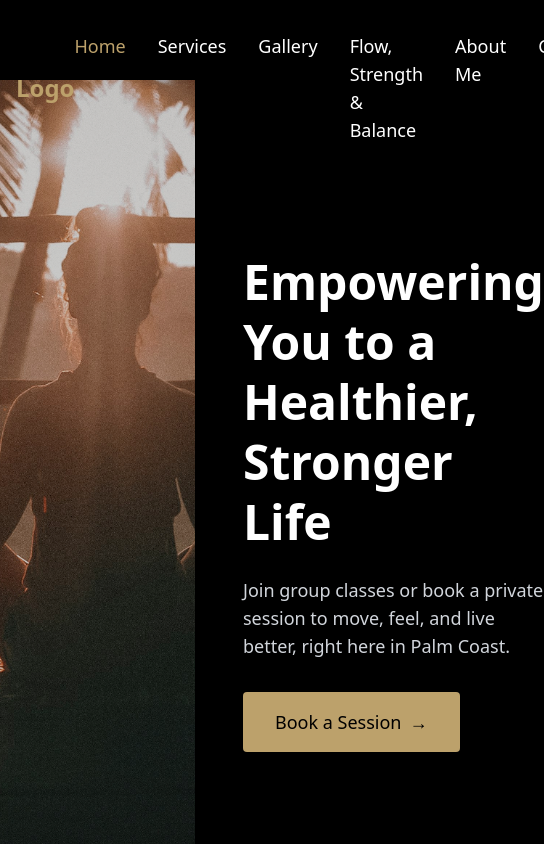
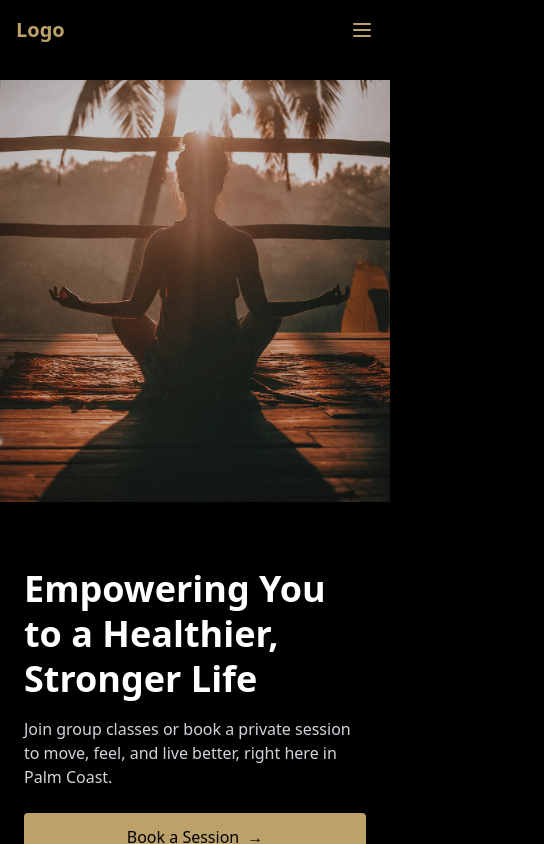
Before and after one commit to MidnightOracle/victoria-villano-fitness, a React (Vite) app: page / in a window 390 px wide. Shown: the top 844 px of the page, 544 px wide, since content can reach past the window. Built offline with nearby package versions, Linux system fonts and the light colour scheme.

Commit message:
feat: enhance responsive design and navigation - Update Navbar with mobile menu and scroll features - Improve Contact page responsiveness - Refine Home page layout and spacing

```diff
--- a/src/components/Navbar.tsx
+++ b/src/components/Navbar.tsx
@@ -6,6 +6,7 @@ export default function Navbar() {
   const [scrollProgress, setScrollProgress] = useState(0);
   const [showScrollTop, setShowScrollTop] = useState(false);
   const [mounted, setMounted] = useState(false);
+  const [isMenuOpen, setIsMenuOpen] = useState(false);
   const location = useLocation();
   const pathname = location.pathname;
 
@@ -58,6 +59,11 @@ export default function Navbar() {
     setMounted(true);
   }, []);
 
+  // Close menu when route changes
+  useEffect(() => {
+    setIsMenuOpen(false);
+  }, [pathname]);
+
   // Determine if we're on a dark background page
   const isDarkBg = pathname === '/blog' || pathname.startsWith('/blog/');
 
@@ -79,6 +85,15 @@ export default function Navbar() {
     return null;
   }
 
+  const navLinks = [
+    { to: '/', label: 'Home' },
+    { to: '/#feel-good-move-better', label: 'Services', onClick: (e: React.MouseEvent<HTMLAnchorElement>) => scrollToSection(e, 'feel-good-move-better') },
+    { to: '/#gallery', label: 'Gallery', onClick: (e: React.MouseEvent<HTMLAnchorElement>) => scrollToSection(e, 'gallery') },
+    { to: '/blog', label: 'Flow, Strength & Balance' },
+    { to: '/#about', label: 'About Me', onClick: (e: React.MouseEvent<HTMLAnchorElement>) => scrollToSection(e, 'about') },
+    { to: '/contact', label: 'Contact' }
+  ];
+
   return (
     <>
       {/* Scroll Progress Bar */}
@@ -96,71 +111,76 @@ export default function Navbar() {
       <header className={`fixed top-0 left-0 right-0 z-40 transition-all duration-300 ${
         isScrolled ? 'bg-black/90 backdrop-blur-sm shadow-lg' : isDarkBg ? 'bg-black' : 'bg-transparent'
       }`}>
-        <div className="container mx-auto px-4 md:px-16 py-8 flex justify-between items-center">
-          <Link to="/" className="text-2xl font-bold text-[#bca16b] transition-colors hover:text-[#d4b87d]">Logo</Link>
-          <nav>
-            <ul className="flex gap-8">
-              <li>
-                <Link
-                  to="/"
-                  className={`text-lg transition-colors ${
-                    pathname === '/' ? 'text-[#bca16b]' : 'hover:text-[#bca16b]'
-                  }`}
-                >
-                  Home
-                </Link>
-              </li>
-              <li>
-                <Link
-                  to="/#feel-good-move-better"
-                  onClick={(e) => scrollToSection(e, 'feel-good-move-better')}
-                  className="text-lg transition-colors hover:text-[#bca16b]"
-                >
-                  Services
-                </Link>
-              </li>
-              <li>
-                <Link
-                  to="/#gallery"
-                  onClick={(e) => scrollToSection(e, 'gallery')}
-                  className="text-lg transition-colors hover:text-[#bca16b]"
-                >
-                  Gallery
-                </Link>
-              </li>
-              <li>
-                <Link
-                  to="/blog"
-                  className={`text-lg transition-colors ${
-                    pathname === '/blog' ? 'text-[#bca16b]' : 'hover:text-[#bca16b]'
-                  }`}
-                >
-                  Flow, Strength & Balance
-                </Link>
-              </li>
-              <li>
-                <Link
-                  to="/#about"
-                  onClick={(e) => scrollToSection(e, 'about')}
-                  className="text-lg transition-colors hover:text-[#bca16b]"
-                >
-                  About Me
-                </Link>
-              </li>
-              <li>
-                <Link
-                  to="/contact"
-                  className={`text-lg transition-colors ${
-                    pathname === '/contact' ? 'text-[#bca16b]' : 'hover:text-[#bca16b]'
-                  }`}
-                >
-                  Contact
-                </Link>
-              </li>
+        <div className="container mx-auto px-4 py-4 md:py-8 flex justify-between items-center">
+          <Link to="/" className="text-xl md:text-2xl font-bold text-[#bca16b] transition-colors hover:text-[#d4b87d]">Logo</Link>
+
+          {/* Mobile Menu Button */}
+          <button
+            className="md:hidden text-[#bca16b] hover:text-[#d4b87d] transition-colors"
+            onClick={() => setIsMenuOpen(!isMenuOpen)}
+          >
+            <svg xmlns="http://www.w3.org/2000/svg" fill="none" viewBox="0 0 24 24" stroke="currentColor" className="w-6 h-6">
+              {isMenuOpen ? (
+                <path strokeLinecap="round" strokeLinejoin="round" strokeWidth={2} d="M6 18L18 6M6 6l12 12" />
+              ) : (
+                <path strokeLinecap="round" strokeLinejoin="round" strokeWidth={2} d="M4 6h16M4 12h16M4 18h16" />
+              )}
+            </svg>
+          </button>
+
+          {/* Desktop Navigation */}
+          <nav className="hidden md:block">
+            <ul className="flex gap-6 lg:gap-8">
+              {navLinks.map((link) => (
+                <li key={link.to}>
+                  <Link
+                    to={link.to}
+                    onClick={link.onClick}
+                    className={`text-base lg:text-lg transition-colors ${
+                      pathname === link.to ? 'text-[#bca16b]' : 'text-white hover:text-[#bca16b]'
+                    }`}
+                  >
+                    {link.label}
+                  </Link>
+                </li>
+              ))}
             </ul>
           </nav>
         </div>
+
+        {/* Mobile Navigation */}
+        <nav className={`md:hidden transition-all duration-300 overflow-hidden ${
+          isMenuOpen ? 'max-h-screen bg-black/95 border-t border-[#bca16b]/20' : 'max-h-0'
+        }`}>
+          <ul className="container mx-auto px-4 py-4">
+            {navLinks.map((link) => (
+              <li key={link.to} className="mb-4 last:mb-0">
+                <Link
+                  to={link.to}
+                  onClick={link.onClick}
+                  className={`block py-2 text-lg transition-colors ${
+                    pathname === link.to ? 'text-[#bca16b]' : 'text-white hover:text-[#bca16b]'
+                  }`}
+                >
+                  {link.label}
+                </Link>
+              </li>
+            ))}
+          </ul>
+        </nav>
       </header>
+
+      {/* Scroll to Top Button */}
+      <button
+        onClick={() => window.scrollTo({ top: 0, behavior: 'smooth' })}
+        className={`fixed bottom-4 right-4 bg-black/90 text-[#bca16b] p-3 rounded-full shadow-lg transition-all duration-300 hover:bg-black hover:text-[#d4b87d] ${
+          showScrollTop ? 'opacity-100 translate-y-0' : 'opacity-0 translate-y-10 pointer-events-none'
+        }`}
+      >
+        <svg xmlns="http://www.w3.org/2000/svg" fill="none" viewBox="0 0 24 24" stroke="currentColor" className="w-6 h-6">
+          <path strokeLinecap="round" strokeLinejoin="round" strokeWidth={2} d="M5 10l7-7m0 0l7 7m-7-7v18" />
+        </svg>
+      </button>
     </>
   );
 }
--- a/src/pages/Home.tsx
+++ b/src/pages/Home.tsx
@@ -5,9 +5,9 @@ const Home: React.FC = () => {
   return (
     <div className="relative">
       {/* Hero Section */}
-      <section className="relative min-h-screen w-full bg-black flex">
+      <section className="relative min-h-screen w-full bg-black flex flex-col md:flex-row">
         {/* Left side - Image */}
-        <div className="w-1/2 relative">
+        <div className="w-full md:w-1/2 h-[50vh] md:h-auto relative">
           <img
             src="/images/hero-meditation.jpg"
             alt="Meditation at sunset"
@@ -17,17 +17,17 @@ const Home: React.FC = () => {
         </div>
 
         {/* Right side - Content */}
-        <div className="w-1/2 flex items-center bg-black p-12">
-          <div className="max-w-xl">
-            <h1 className="text-5xl md:text-6xl font-bold mb-6 text-white leading-tight">
+        <div className="w-full md:w-1/2 flex items-center bg-black p-6 md:p-12 min-h-[50vh] md:min-h-0">
+          <div className="max-w-xl mx-auto md:mx-0">
+            <h1 className="text-4xl sm:text-5xl md:text-6xl font-bold mb-4 md:mb-6 text-white leading-tight">
               Empowering You to a Healthier, Stronger Life
             </h1>
-            <p className="text-lg text-gray-300 mb-8">
+            <p className="text-base sm:text-lg text-gray-300 mb-6 md:mb-8">
               Join group classes or book a private session to move, feel, and live better, right here in Palm Coast.
             </p>
             <Link
               to="/contact"
-              className="inline-flex items-center bg-[#bca16b] text-black px-8 py-4 rounded text-lg font-medium hover:bg-[#d4b87d] transition-colors"
+              className="inline-flex items-center bg-[#bca16b] text-black px-6 sm:px-8 py-3 sm:py-4 rounded text-base sm:text-lg font-medium hover:bg-[#d4b87d] transition-colors w-full md:w-auto justify-center"
             >
               Book a Session <span className="ml-2">→</span>
             </Link>
@@ -36,10 +36,10 @@ const Home: React.FC = () => {
       </section>
 
       {/* Feel Good, Move Better Section */}
-      <section className="py-24 bg-[#bca16b]">
+      <section className="py-16 md:py-24 bg-[#bca16b]">
         <div className="container mx-auto px-4">
-          <h2 className="text-5xl font-bold text-center mb-16 text-black">Feel Good, Move Better</h2>
-          <div className="grid grid-cols-1 md:grid-cols-3 gap-12">
+          <h2 className="text-3xl sm:text-4xl md:text-5xl font-bold text-center mb-10 md:mb-16 text-black">Feel Good, Move Better</h2>
+          <div className="grid grid-cols-1 md:grid-cols-3 gap-8 md:gap-12">
             <div className="text-center">
               <div className="rounded-[32px] overflow-hidden mb-6 aspect-square">
                 <img
@@ -48,8 +48,8 @@ const Home: React.FC = () => {
                   className="w-full h-full object-cover"
                 />
               </div>
-              <h3 className="text-2xl font-bold mb-4 text-black">Yoga/Golf Fitness</h3>
-              <p className="text-lg text-black">
+              <h3 className="text-xl sm:text-2xl font-bold mb-3 md:mb-4 text-black">Yoga/Golf Fitness</h3>
+              <p className="text-base sm:text-lg text-black">
                 Build strength, flexibility, and balance to move better and feel stronger, on or off the course.
               </p>
             </div>
@@ -61,8 +61,8 @@ const Home: React.FC = () => {
                   className="w-full h-full object-cover"
                 />
               </div>
-              <h3 className="text-2xl font-bold mb-4 text-black">Aqua Fitness</h3>
-              <p className="text-lg text-black">
+              <h3 className="text-xl sm:text-2xl font-bold mb-3 md:mb-4 text-black">Aqua Fitness</h3>
+              <p className="text-base sm:text-lg text-black">
                 A refreshing full-body workout using water resistance to boost strength and endurance safely.
               </p>
             </div>
@@ -74,8 +74,8 @@ const Home: React.FC = () => {
                   className="w-full h-full object-cover"
                 />
               </div>
-              <h3 className="text-2xl font-bold mb-4 text-black">Dance Fit</h3>
-              <p className="text-lg text-black">
+              <h3 className="text-xl sm:text-2xl font-bold mb-3 md:mb-4 text-black">Dance Fit</h3>
+              <p className="text-base sm:text-lg text-black">
                 Burn calories, improve coordination, and lift your mood — all while dancing to fun rhythms.
               </p>
             </div>
@@ -84,34 +84,34 @@ const Home: React.FC = () => {
       </section>
 
       {/* Specialized Training Section */}
-      <section className="py-16 bg-black">
+      <section className="py-12 md:py-16 bg-black">
         <div className="container mx-auto px-4">
-          <div className="bg-[#bca16b] p-8 rounded-lg mb-8">
-            <h2 className="text-2xl font-bold text-black mb-0">Private Training & Specialized Sessions</h2>
+          <div className="bg-[#bca16b] p-6 md:p-8 rounded-lg mb-6 md:mb-8">
+            <h2 className="text-xl sm:text-2xl font-bold text-black mb-0">Private Training & Specialized Sessions</h2>
           </div>
-          <div className="grid grid-cols-1 md:grid-cols-2 gap-8">
-            <div className="bg-[#bca16b] p-8 rounded-lg">
-              <h3 className="text-xl font-bold text-black mb-4">Private Training</h3>
-              <p className="text-black/80">1-on-1 coaching personalized to your personal fitness goals. Improve mobility, build strength, and enhance balance to enjoy life better.</p>
+          <div className="grid grid-cols-1 md:grid-cols-2 gap-6 md:gap-8">
+            <div className="bg-[#bca16b] p-6 md:p-8 rounded-lg">
+              <h3 className="text-lg sm:text-xl font-bold text-black mb-3 md:mb-4">Private Training</h3>
+              <p className="text-base sm:text-lg text-black">1-on-1 coaching personalized to your personal fitness goals. Improve mobility, build strength, and enhance balance to enjoy life better.</p>
             </div>
-            <div className="bg-[#bca16b] p-8 rounded-lg">
-              <h3 className="text-xl font-bold text-black mb-4">Specialized Formats</h3>
-              <p className="text-black/80">Golf Fitness, Aqua Personal Training, Private Fitness Assessment, Corrective Exercise and more! Contact me to discuss what format would be best for you.</p>
+            <div className="bg-[#bca16b] p-6 md:p-8 rounded-lg">
+              <h3 className="text-lg sm:text-xl font-bold text-black mb-3 md:mb-4">Specialized Formats</h3>
+              <p className="text-base sm:text-lg text-black">Golf Fitness, Aqua Personal Training, Private Fitness Assessment, Corrective Exercise and more! Contact me to discuss what format would be best for you.</p>
             </div>
           </div>
         </div>
       </section>
 
       {/* Image Gallery */}
-      <section className="py-16 bg-[#bca16b]">
+      <section className="py-12 md:py-16 bg-[#bca16b]">
         <div className="container mx-auto px-4">
-          <h2 className="text-3xl font-bold text-center mb-8 text-black">Image Gallery</h2>
+          <h2 className="text-2xl sm:text-3xl font-bold text-center mb-6 md:mb-8 text-black">Image Gallery</h2>
           <div className="relative">
             <div className="overflow-hidden">
-              <img src="/images/gallery-1.jpg" alt="Fitness class in action" className="w-full h-[400px] object-cover rounded-lg" />
+              <img src="/images/gallery-1.jpg" alt="Fitness class in action" className="w-full h-[300px] md:h-[400px] object-cover rounded-lg" />
             </div>
-            <button className="absolute left-4 top-1/2 -translate-y-1/2 bg-white/80 p-2 rounded-full">←</button>
-            <button className="absolute right-4 top-1/2 -translate-y-1/2 bg-white/80 p-2 rounded-full">→</button>
+            <button className="absolute left-2 md:left-4 top-1/2 -translate-y-1/2 bg-white/80 p-2 rounded-full">←</button>
+            <button className="absolute right-2 md:right-4 top-1/2 -translate-y-1/2 bg-white/80 p-2 rounded-full">→</button>
             <div className="flex justify-center mt-4 gap-2">
               <button className="w-2 h-2 rounded-full bg-black"></button>
               <button className="w-2 h-2 rounded-full bg-black/30"></button>
@@ -122,35 +122,35 @@ const Home: React.FC = () => {
       </section>
 
       {/* Flow, Strength & Balance Section */}
-      <section className="py-16 bg-black">
+      <section className="py-12 md:py-16 bg-black">
         <div className="container mx-auto px-4">
           <Link to="/blog">
-            <h2 className="text-3xl font-bold text-center mb-12 text-white hover:text-[#bca16b] transition-colors">Flow, Strength & Balance</h2>
+            <h2 className="text-2xl sm:text-3xl font-bold text-center mb-8 md:mb-12 text-white hover:text-[#bca16b] transition-colors">Flow, Strength & Balance</h2>
           </Link>
-          <p className="text-center text-gray-300 mb-12">Your gym space for mindful stress, mental recovery, and healthy living</p>
-          <div className="grid grid-cols-1 md:grid-cols-3 gap-8">
+          <p className="text-center text-gray-300 mb-8 md:mb-12 text-base sm:text-lg">Your gym space for mindful stress, mental recovery, and healthy living</p>
+          <div className="grid grid-cols-1 md:grid-cols-3 gap-6 md:gap-8">
             <div className="bg-white rounded-lg overflow-hidden">
               <img src="/images/blog-1.jpg" alt="Blog post 1" className="w-full h-48 object-cover" />
-              <div className="p-6">
-                <h3 className="font-bold text-xl mb-4">Mindful Movement: The Key to Better Exercise</h3>
-                <p className="text-gray-600 mb-4">Discover how mindful movement can enhance your workout effectiveness and prevent injuries.</p>
-                <Link to="/blog/mindful-movement" className="text-black font-medium">Read More →</Link>
+              <div className="p-4 md:p-6">
+                <h3 className="font-bold text-lg sm:text-xl mb-3 md:mb-4">Mindful Movement: The Key to Better Exercise</h3>
+                <p className="text-gray-600 mb-4 text-base">Discover how mindful movement can enhance your workout effectiveness and prevent injuries.</p>
+                <Link to="/blog/mindful-movement" className="text-black font-medium inline-flex items-center">Read More <span className="ml-1">→</span></Link>
               </div>
             </div>
             <div className="bg-white rounded-lg overflow-hidden">
               <img src="/images/blog-2.jpg" alt="Blog post 2" className="w-full h-48 object-cover" />
-              <div className="p-6">
-                <h3 className="font-bold text-xl mb-4">Building Strength Foundations</h3>
-                <p className="text-gray-600 mb-4">Learn the fundamental principles of strength training for long-term success.</p>
-                <Link to="/blog/strength-foundations" className="text-black font-medium">Read More →</Link>
+              <div className="p-4 md:p-6">
+                <h3 className="font-bold text-lg sm:text-xl mb-3 md:mb-4">Building Strength Foundations</h3>
+                <p className="text-gray-600 mb-4 text-base">Learn the fundamental principles of strength training for long-term success.</p>
+                <Link to="/blog/strength-foundations" className="text-black font-medium inline-flex items-center">Read More <span className="ml-1">→</span></Link>
               </div>
             </div>
             <div className="bg-white rounded-lg overflow-hidden">
               <img src="/images/blog-3.jpg" alt="Blog post 3" className="w-full h-48 object-cover" />
-              <div className="p-6">
-                <h3 className="font-bold text-xl mb-4">Finding Balance in Your Wellness Journey</h3>
-                <p className="text-gray-600 mb-4">Tips for creating a balanced approach to fitness and overall wellness.</p>
-                <Link to="/blog/balance-wellness" className="text-black font-medium">Read More →</Link>
+              <div className="p-4 md:p-6">
+                <h3 className="font-bold text-lg sm:text-xl mb-3 md:mb-4">Finding Balance in Your Wellness Journey</h3>
+                <p className="text-gray-600 mb-4 text-base">Tips for creating a balanced approach to fitness and overall wellness.</p>
+                <Link to="/blog/balance-wellness" className="text-black font-medium inline-flex items-center">Read More <span className="ml-1">→</span></Link>
               </div>
             </div>
           </div>
@@ -158,21 +158,21 @@ const Home: React.FC = () => {
       </section>
 
       {/* About Victoria Section */}
-      <section className="py-16 bg-[#bca16b]">
+      <section className="py-12 md:py-16 bg-[#bca16b]">
         <div className="container mx-auto px-4">
-          <div className="grid grid-cols-1 md:grid-cols-2 gap-12 items-center">
+          <div className="grid grid-cols-1 md:grid-cols-2 gap-8 md:gap-12 items-center">
             <div>
-              <img src="/images/victoria-profile.jpg" alt="Victoria with her dog" className="rounded-lg shadow-xl" />
+              <img src="/images/victoria-profile.jpg" alt="Victoria with her dog" className="rounded-lg shadow-xl w-full" />
             </div>
             <div>
-              <h2 className="text-3xl font-bold mb-6 text-black">Hi, I'm Victoria</h2>
-              <p className="text-black/80 mb-4">
+              <h2 className="text-2xl sm:text-3xl font-bold mb-4 md:mb-6 text-black">Hi, I'm Victoria</h2>
+              <p className="text-base sm:text-lg text-black mb-4">
                 A certified personal trainer and group fitness instructor, I am passionate about helping others achieve their fitness goals and live healthier. I specialize in mobility fitness from functional movement to aqua fitness, and I'm here to help you move better and feel stronger.
               </p>
-              <p className="text-black/80 mb-4">
+              <p className="text-base sm:text-lg text-black mb-4">
                 Whether you're looking to build strength or improve mobility, I'm here to guide you on your fitness journey. Let's create a program that helps you reach your goals.
               </p>
-              <p className="text-black/80">
+              <p className="text-base sm:text-lg text-black">
                 My mission is empowering individuals of all ages to increase movement, improve their daily lives, and bring fun back into working out. Together, we'll create a sustainable fitness routine that fits your lifestyle while meeting + crushing goals.
               </p>
             </div>
@@ -181,9 +181,9 @@ const Home: React.FC = () => {
       </section>
 
       {/* Testimonial */}
-      <section className="py-12 bg-black">
+      <section className="py-8 md:py-12 bg-black">
         <div className="container mx-auto px-4 text-center">
-          <p className="text-gray-300 italic">"Lorem ipsum dolor sit amet, consectetur adipiscing elit, sed do eiusmod tempor incididunt."</p>
+          <p className="text-base sm:text-lg text-gray-300 italic max-w-2xl mx-auto">"Lorem ipsum dolor sit amet, consectetur adipiscing elit, sed do eiusmod tempor incididunt."</p>
           <div className="flex justify-center gap-2 mt-4">
             <button className="w-2 h-2 rounded-full bg-white"></button>
             <button className="w-2 h-2 rounded-full bg-white/30"></button>
@@ -193,19 +193,19 @@ const Home: React.FC = () => {
       </section>
 
       {/* Contact CTA */}
-      <section className="py-16 bg-[#bca16b]">
+      <section className="py-12 md:py-16 bg-[#bca16b]">
         <div className="container mx-auto px-4 text-center">
-          <h2 className="text-3xl font-bold mb-8 text-black">Ready to get started?</h2>
-          <div className="flex flex-col md:flex-row justify-center items-center gap-6">
+          <h2 className="text-2xl sm:text-3xl font-bold mb-6 md:mb-8 text-black">Ready to get started?</h2>
+          <div className="flex flex-col md:flex-row justify-center items-center gap-4 md:gap-6">
             <Link
               to="/contact"
-              className="inline-block bg-black text-white px-8 py-3 rounded text-lg font-medium hover:bg-gray-900 transition-colors"
+              className="w-full md:w-auto bg-black text-white px-6 sm:px-8 py-3 sm:py-4 rounded text-base sm:text-lg font-medium hover:bg-gray-900 transition-colors"
             >
               Contact Me
             </Link>
-            <div className="flex items-center gap-2">
+            <div className="flex items-center gap-2 text-base sm:text-lg">
               <span className="text-black font-medium">Call me at</span>
-              <a href="tel:+13865693781" className="text-black font-bold">+1-386-569-3781</a>
+              <a href="tel:+13865693781" className="text-black font-bold hover:underline">+1-386-569-3781</a>
             </div>
           </div>
         </div>
```
Also changed, not shown: src/pages/Contact.tsx (+19 -19 lines).
